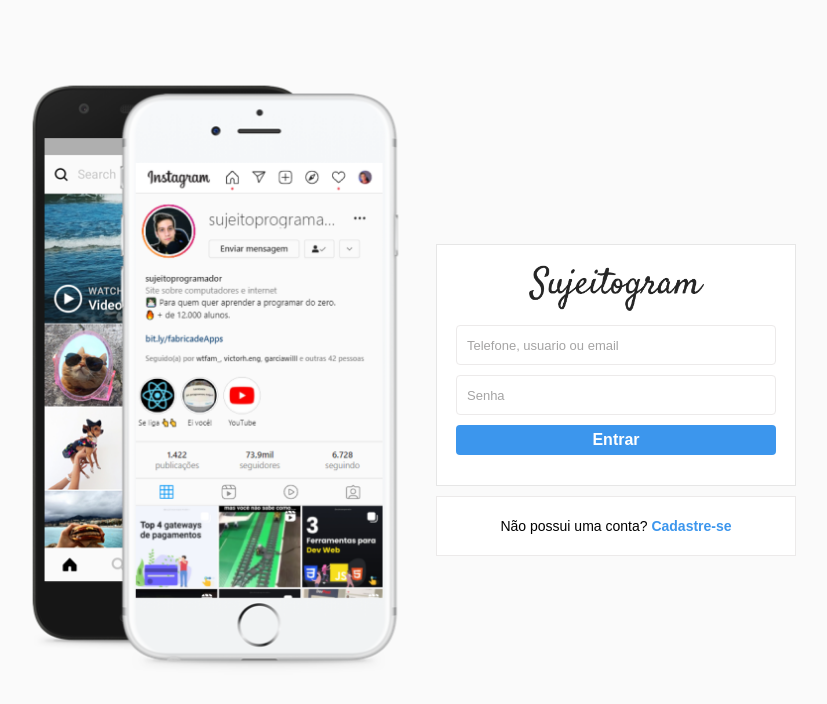
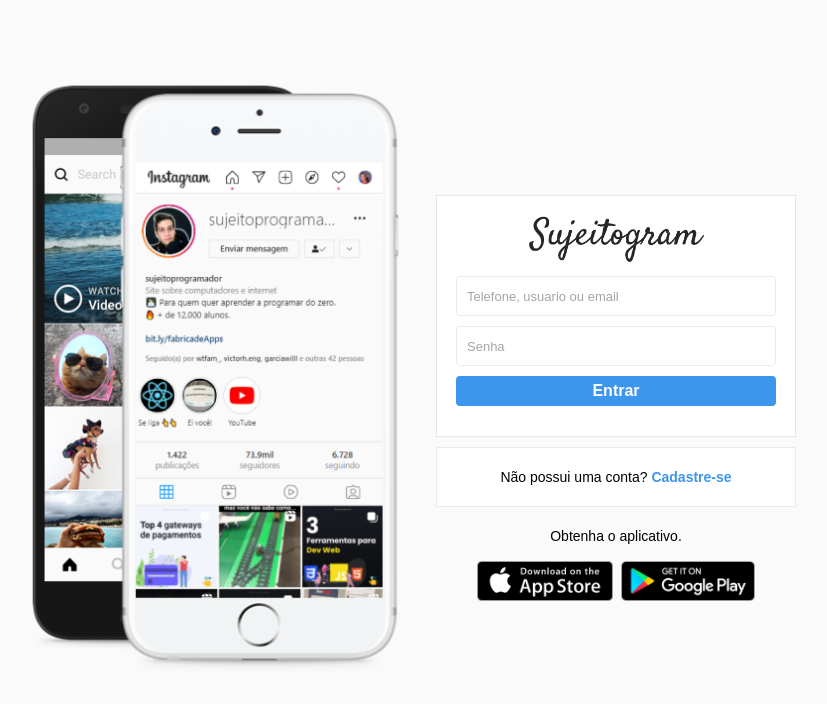
Before and after one commit to bitsbygui/projeto-instagram, a plain HTML site: page index.html in a window 1280 px wide. Shown: the whole page, without its empty margins (224-1051 px from the left). Drawn offline with Linux system fonts and the light colour scheme.

Commit message:
Fazendo a sessão de aplicativos

```diff
--- a/index.html
+++ b/index.html
@@ -43,6 +43,14 @@
           <p>Não possui uma conta? <a href="#">Cadastre-se</a></p>
         </div>
 
+        <div class="get-app-panel">
+          Obtenha o aplicativo.
+          <div class="app-buttons">
+            <a href="#"><img src="assets/appstore.png" alt="Baixe na AppStore"></a>
+            <a href="#"><img src="assets/googleplay.png" alt="Baixe na Googleplay"></a>
+          </div>
+        </div>
+
       </div>
       <!-- FIM AREA DIREITA -->
 
--- a/style.css
+++ b/style.css
@@ -128,3 +128,17 @@ input[type="submit"] {
   font-weight: bold;
   user-select: none;
 }
+
+.get-app-panel {
+  margin-top: 20px;
+  text-align: center;
+}
+
+.app-buttons {
+  margin-top: 16px;
+}
+
+.app-buttons img {
+  height: 40px;
+  padding: 0 2px;
+}
```
